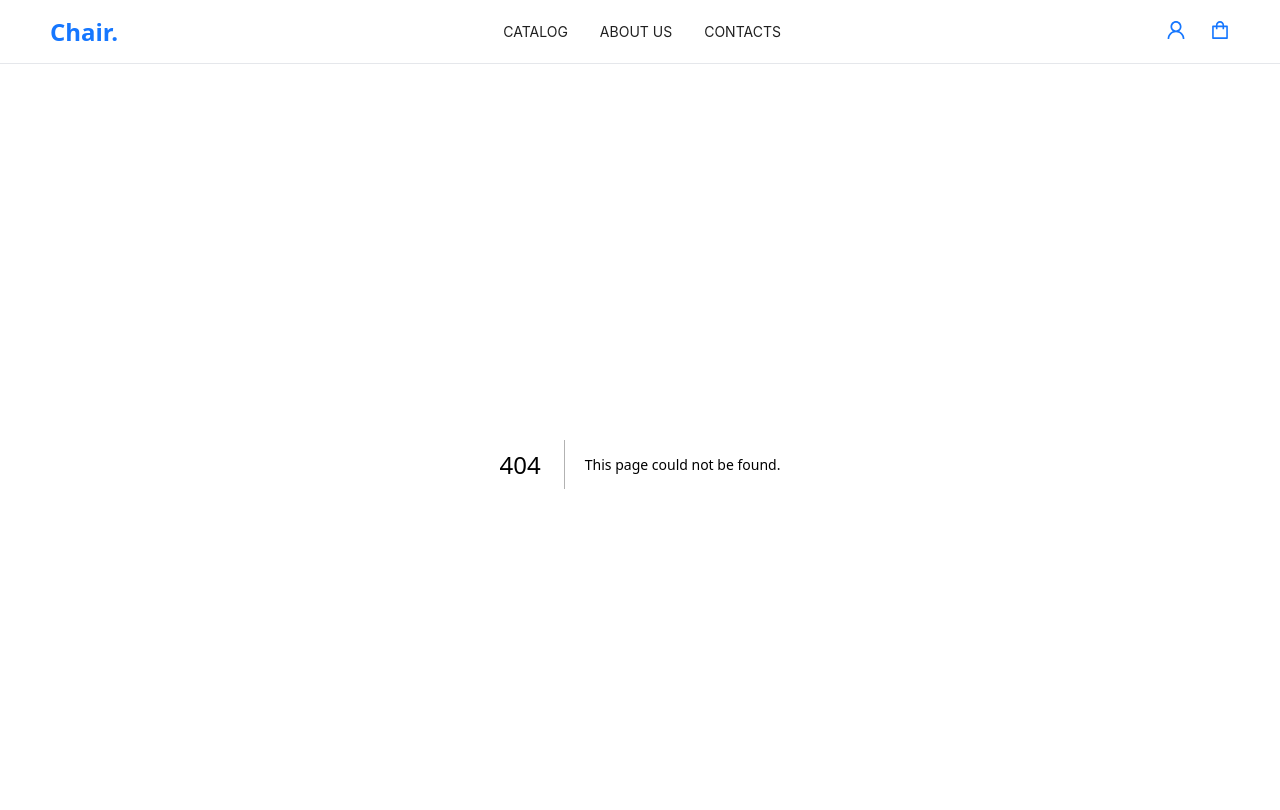
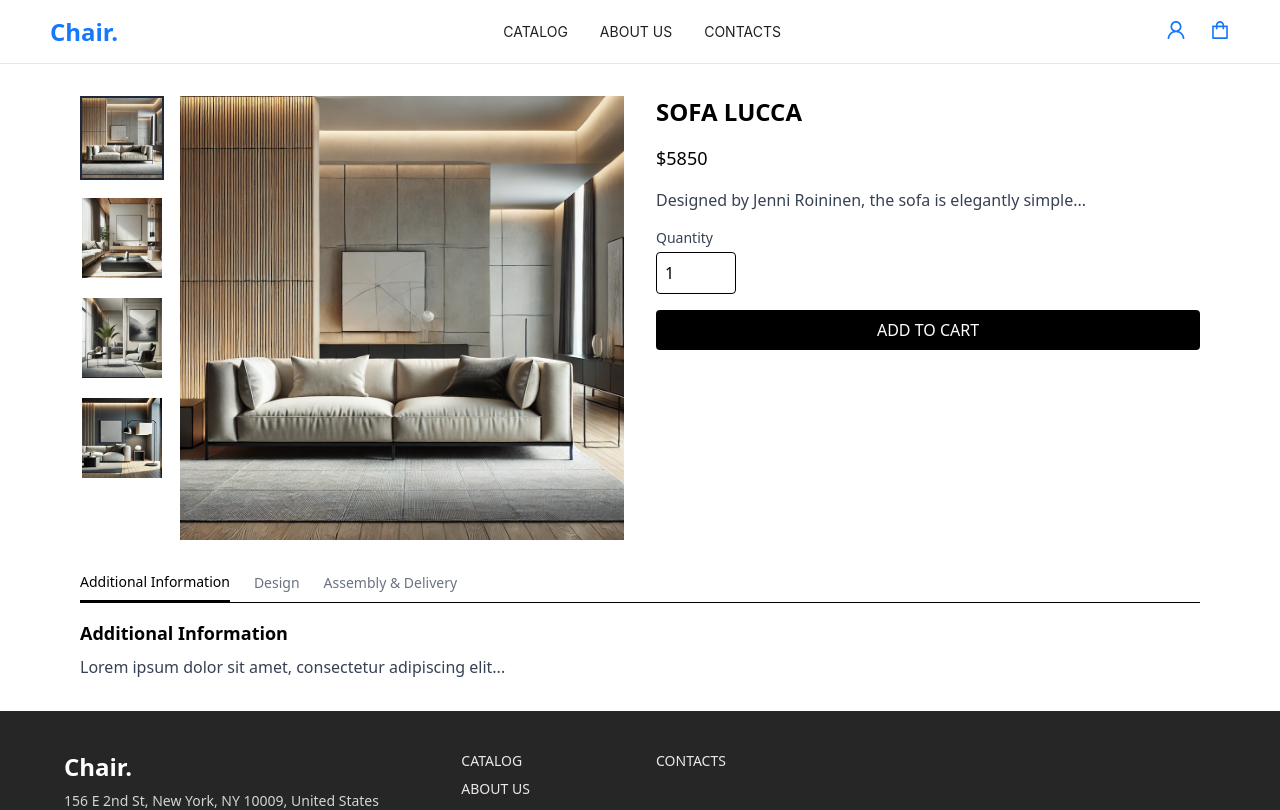
Before and after one commit to chonlapat323/myshop-frontend, a Next.js app: page /catalog/product/1 in a window 1280 px wide. Before the commit this address had no page. Shown: the top 810 px of the page. Built offline with nearby package versions, Linux system fonts and the light colour scheme; what @ant-design/nextjs-registry would draw is missing.

Commit message:
finally product detail ui

```diff
--- /dev/null
+++ b/app/catalog/product/[productId]/page.tsx
@@ -0,0 +1,142 @@
+"use client";
+import { useState } from "react";
+
+export default function ProductDetail() {
+  const images = [
+    "/images/catalog/living-room/1.jpg",
+    "/images/catalog/living-room/2.jpg",
+    "/images/catalog/living-room/3.jpg",
+    "/images/catalog/living-room/4.jpg",
+  ];
+  const [selectedImage, setSelectedImage] = useState(0);
+
+  const tabs = ["Additional Information", "Design", "Assembly & Delivery"];
+  const [activeTab, setActiveTab] = useState(tabs[0]);
+
+  return (
+    <div className="max-w-6xl mx-auto px-4 py-8">
+      {/**
+       * แบ่งเป็น 2 คอลัมน์หลักเมื่อจอใหญ่ (lg)
+       * จอเล็กจะเรียงเป็น 1 คอลัมน์
+       */}
+      <div className="grid grid-cols-1 lg:grid-cols-2 gap-8">
+        {/**
+         * คอลัมน์ซ้าย: รวม Thumbnails + Main Image
+         * ใช้ flex หรือ grid ย่อยตามต้องการ
+         */}
+        <div className="flex flex-col lg:flex-row">
+          {/** Thumbnails (วางชิดซ้าย, stack บนจอใหญ่) */}
+          <div className="mb-4 lg:mb-0 lg:mr-4 flex lg:flex-col space-x-4 lg:space-x-0 lg:space-y-4">
+            {images.map((img, idx) => (
+              <div
+                key={idx}
+                onClick={() => setSelectedImage(idx)}
+                className={`cursor-pointer border-2 ${
+                  selectedImage === idx
+                    ? "border-gray-800"
+                    : "border-transparent"
+                }`}
+              >
+                <img
+                  src={img}
+                  alt={`Thumbnail ${idx}`}
+                  className="w-20 h-20 object-cover"
+                />
+              </div>
+            ))}
+          </div>
+
+          {/** Main Image (ใช้ flex-1 เพื่อขยายเต็มที่) */}
+          <div className="flex-1 flex justify-center items-center">
+            <img
+              src={images[selectedImage]}
+              alt="Sofa Lucca"
+              className="w-full max-w-xl h-auto object-cover"
+            />
+          </div>
+        </div>
+
+        {/** คอลัมน์ขวา: Product Details */}
+        <div className="flex flex-col space-y-4">
+          <h1 className="text-2xl font-semibold">SOFA LUCCA</h1>
+          <p className="text-lg font-medium">$5850</p>
+          <p className="text-gray-700">
+            Designed by Jenni Roininen, the sofa is elegantly simple...
+          </p>
+
+          {/** Quantity */}
+          <div>
+            <label
+              htmlFor="quantity"
+              className="block mb-1 text-sm font-medium text-gray-700"
+            >
+              Quantity
+            </label>
+            <input
+              type="number"
+              id="quantity"
+              min="1"
+              defaultValue="1"
+              className="border rounded w-20 p-2"
+            />
+          </div>
+
+          {/** Add to Cart Button */}
+          <button className="bg-black text-white px-4 py-2 rounded hover:bg-gray-800 transition-colors">
+            ADD TO CART
+          </button>
+        </div>
+      </div>
+
+      {/** ส่วนของ Tabs */}
+      <div className="mt-8">
+        <div className="flex space-x-6 border-b">
+          {tabs.map((tab) => (
+            <button
+              key={tab}
+              className={`pb-2 text-sm font-medium ${
+                activeTab === tab
+                  ? "border-b-2 border-black text-black"
+                  : "text-gray-500 hover:text-black"
+              }`}
+              onClick={() => setActiveTab(tab)}
+            >
+              {tab}
+            </button>
+          ))}
+        </div>
+
+        <div className="mt-4">
+          {activeTab === "Additional Information" && (
+            <div>
+              <h2 className="text-lg font-semibold mb-2">
+                Additional Information
+              </h2>
+              <p className="text-gray-700">
+                Lorem ipsum dolor sit amet, consectetur adipiscing elit...
+              </p>
+            </div>
+          )}
+          {activeTab === "Design" && (
+            <div>
+              <h2 className="text-lg font-semibold mb-2">Design</h2>
+              <p className="text-gray-700">
+                Donec sed ornare eros. Nulla facilisi...
+              </p>
+            </div>
+          )}
+          {activeTab === "Assembly & Delivery" && (
+            <div>
+              <h2 className="text-lg font-semibold mb-2">
+                Assembly & Delivery
+              </h2>
+              <p className="text-gray-700">
+                Maecenas imperdiet nisl ac nunc cursus...
+              </p>
+            </div>
+          )}
+        </div>
+      </div>
+    </div>
+  );
+}
--- a/app/components/ui/ProductCard.tsx
+++ b/app/components/ui/ProductCard.tsx
@@ -4,6 +4,7 @@
 import { ShoppingCartOutlined, EyeOutlined } from "@ant-design/icons";
 import { useState } from "react";
 import Image from "next/image";
+import Link from "next/link";
 
 // Define the Product interface here
 export interface ProductInterface {
@@ -76,9 +77,14 @@ export default function ProductCard({ product }: ProductCardProps) {
           onMouseEnter={() => setHoveredPopup(product.id)}
           onMouseLeave={() => setHoveredPopup(null)}
         >
-          <button className="p-2 bg-black text-white rounded-full shadow-md hover:bg-gray-800 cursor-pointer">
-            <EyeOutlined />
-          </button>
+          <Link
+            href={`/catalog/product/${product.id}`}
+            key={`view-product-${product.id}`}
+          >
+            <button className="p-2 bg-black text-white rounded-full shadow-md hover:bg-gray-800 cursor-pointer">
+              <EyeOutlined />
+            </button>
+          </Link>
 
           {/* Popup Quick View + ลูกศร */}
           {hoveredPopup === product.id && (
--- a/app/page.tsx
+++ b/app/page.tsx
@@ -1,7 +1,7 @@
 import Bestsellers from "./components/bestsellers/Bestsellers";
 import CategoryGrid from "./components/category/CategoryGrid";
 import ShowcaseGrid from "./components/ShowcaseGrid/ShowcaseGrid";
-import Slider from "./components/Slide/Slide";
+import Slider from "./components/slide/Slide";
 
 export default function Home() {
   const slidesData = [
```
